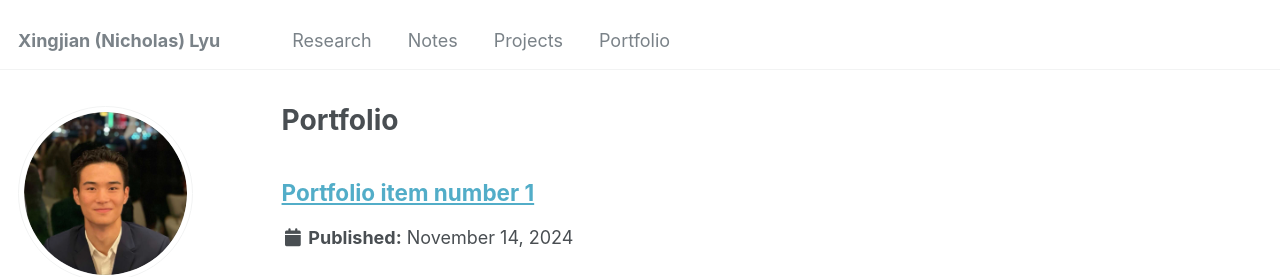
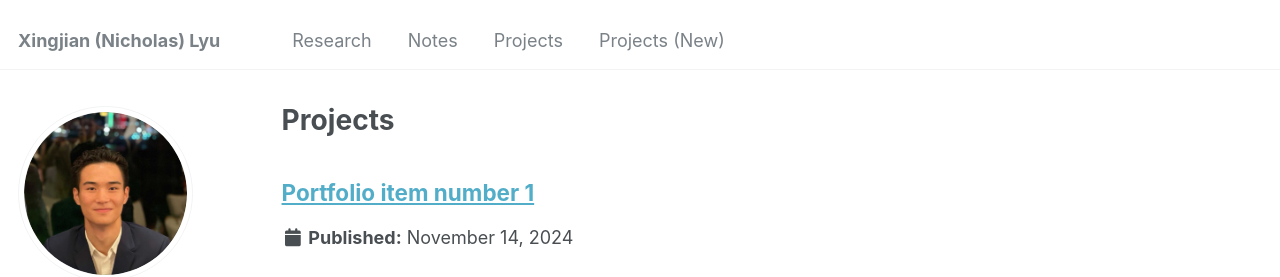
Before and after one commit to nlyu1/nlyu1.github.io, a Jekyll site: the page built from _pages/portfolio.html, in a window 1280 px wide and 900 px high. Shown: the top 277 px of the window. Built offline with Jekyll 4.4.1, drawn with Linux system fonts in a browser that asks for light colours; some web fonts are replaced.

Commit message:
rename portfolio to projects new

```diff
--- a/_data/navigation.yml
+++ b/_data/navigation.yml
@@ -14,8 +14,8 @@ main:
   - title: "Projects" # under the collection "teachings"
     url: /projects/
 
-  - title: "Portfolio"
-    url: /portfolio/
+  - title: "Projects (New)" # under the collection "teachings"
+    url: /projects-new/
 
   #- title: "Blog Posts"
     #url: /year-archive/
--- a/_pages/portfolio.html
+++ b/_pages/portfolio.html
@@ -1,7 +1,7 @@
 ---
 layout: archive
-title: "Portfolio"
-permalink: /portfolio/
+title: "Projects"
+permalink: /projects-new/
 author_profile: true
 ---
 
```
